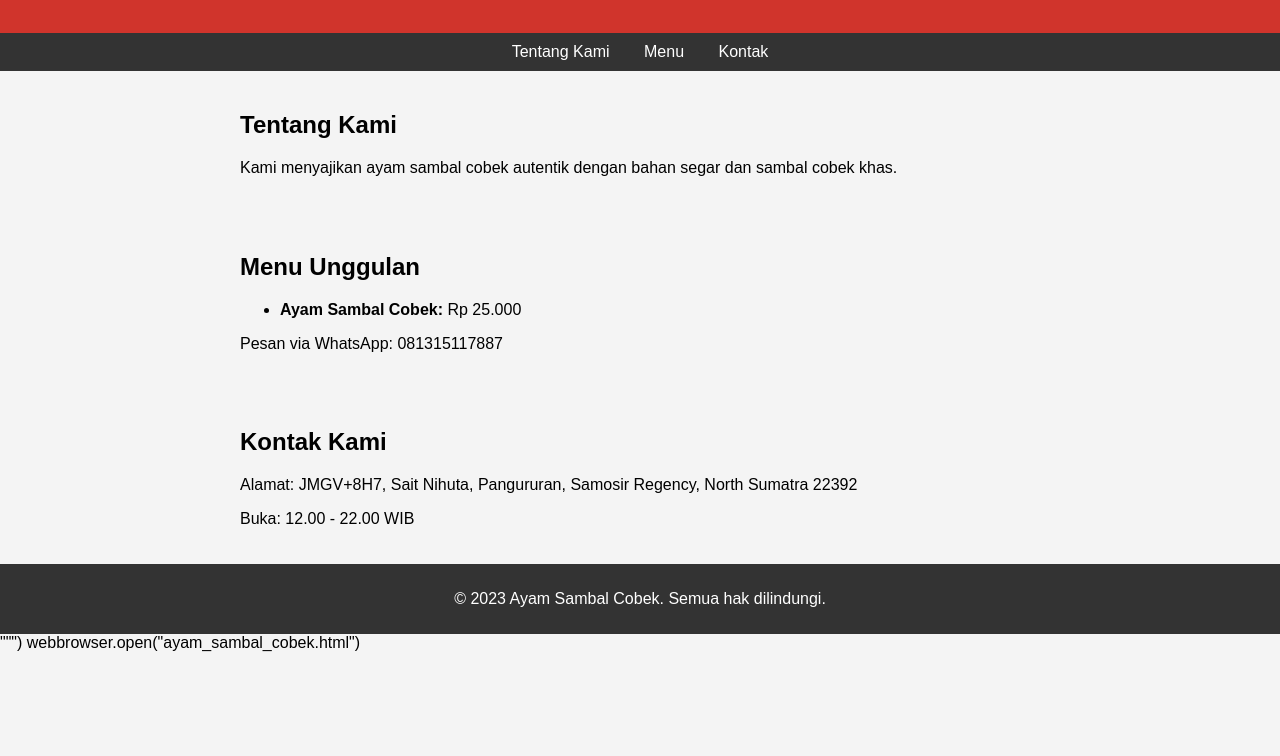
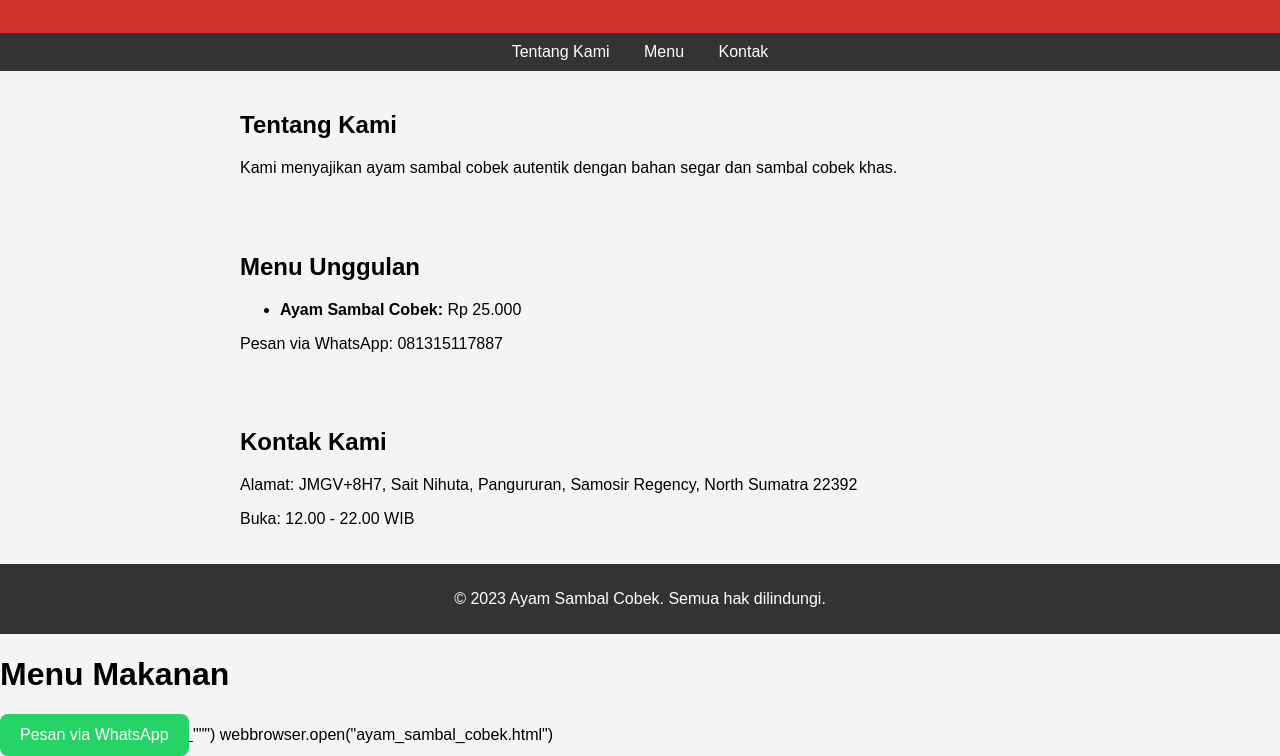
Before and after one commit to Sambal-bakar-cobek/ayam-sambal-cobek, a plain HTML site: page index.html in a window 1280 px wide. Shown: the part 139-895 px from the top of the page. Before the commit the page ends 800 px from the top, so only its background shows below. Drawn offline with Linux system fonts and the light colour scheme.

Commit message:
Update index.html

```diff
--- a/index.html
+++ b/index.html
@@ -51,6 +51,22 @@ with open("ayam_sambal_cobek.html", "w", encoding="utf-8") as f:
     <footer>
         <p>&copy; 2023 Ayam Sambal Cobek. Semua hak dilindungi.</p>
     </footer>
+    <body>
+  <h1>Menu Makanan</h1>
+  <a href="https://wa.me/6281315117887" target="_blank">
+    <button style="
+      padding: 12px 20px;
+      background-color: #25D366;
+      color: white;
+      border: none;
+      border-radius: 8px;
+      font-size: 16px;
+      cursor: pointer;">
+      Pesan via WhatsApp
+    </button>
+  </a>
+
+</body>
 </body>
 </html>
 """)
```
